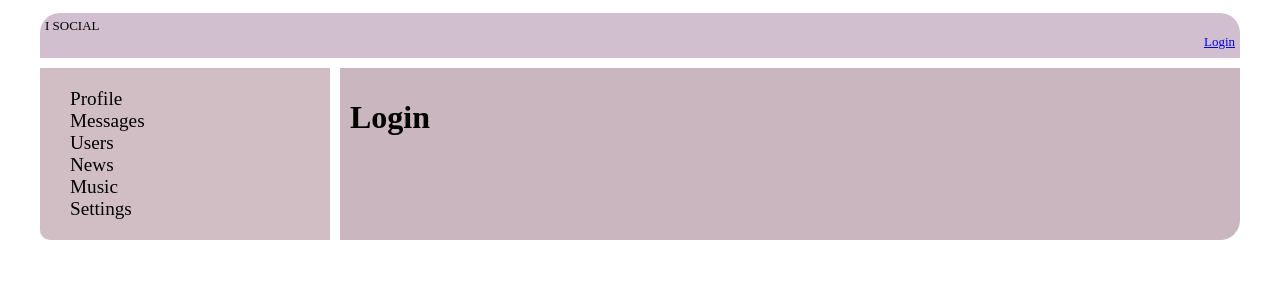
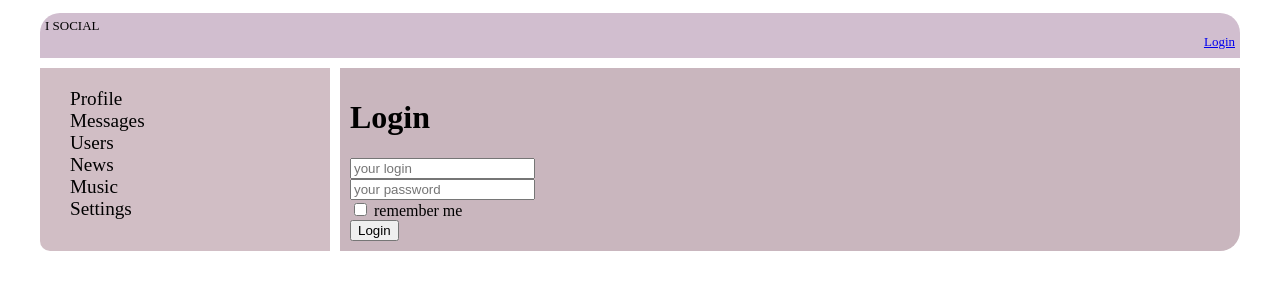
Before and after one commit to AirMous3/social, a React (Create React App) app: page /login in a window 1280 px wide. Shown: the top 300 px of the page. Built offline with nearby package versions, Linux system fonts and the light colour scheme; no server answers.

Commit message:
add loginForm

```diff
--- a/src/components/Header/Header.module.css
+++ b/src/components/Header/Header.module.css
@@ -7,8 +7,6 @@
     padding: 5px;
     margin-top: 5px;
     margin-bottom: 10px;
-    font-family: DPix_8pt;
-
 }
 
 .login {
--- a/src/components/Login/Login.tsx
+++ b/src/components/Login/Login.tsx
@@ -1,7 +1,32 @@
 import React from "react";
 
 export const Login = () => {
-    return <h1>
-        Login
-    </h1>
+    return (
+        <div>
+            <h1>
+                Login
+            </h1>
+            <LoginForm />
+        </div>
+    )
 }
+
+const LoginForm = () => {
+    return (
+        <form >
+            <div>
+                <input type="text" placeholder={"your login"} />
+            </div>
+            <div>
+                <input type="text" placeholder={"your password"} />
+            </div>
+            <div>
+                <input type="checkBox" /> remember me
+            </div>
+            <div>
+                <button>Login</button>
+            </div>
+
+        </form>
+    )
+}
```
Also changed, not shown: src/hoc/AuthRedirect.tsx (line endings or trailing spaces).
